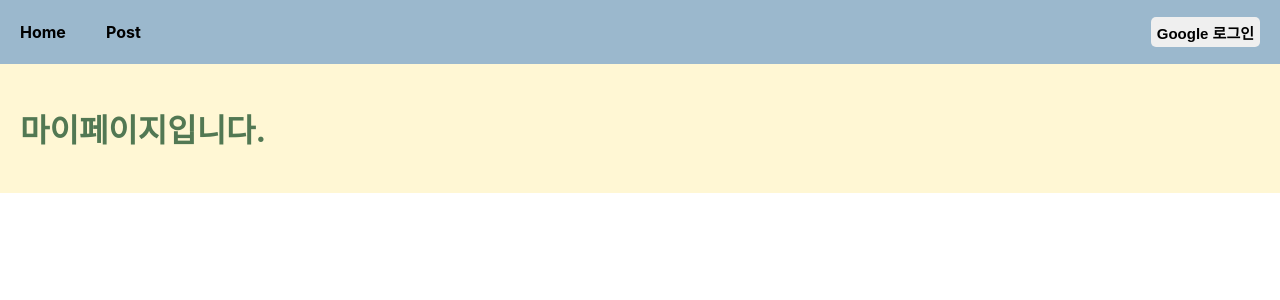
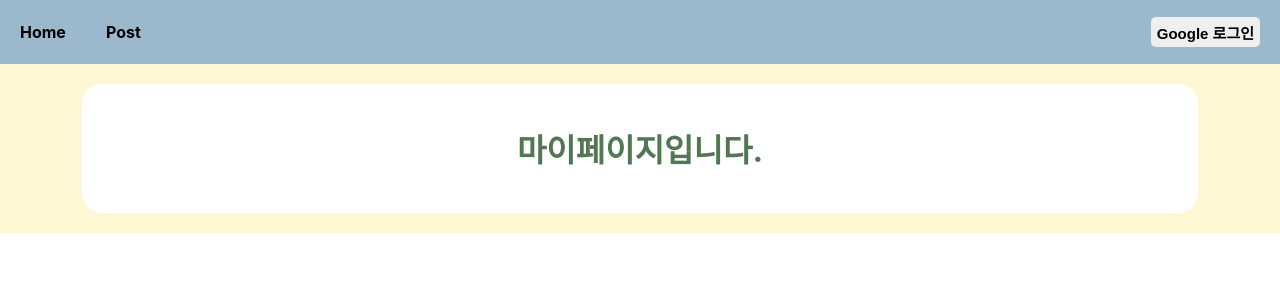
Before and after one commit to pangil5634/lets_do_it, a React (Create React App) app in the folder Web/myreact/: page /MyPage in a window 1280 px wide. Shown: the top 300 px of the page. Built offline with nearby package versions, Linux system fonts and the light colour scheme; no server answers; the database is empty.

Commit message:
231213 myPage 레이아웃 수정

```diff
--- a/Web/myreact/src/pages/MyPage.js
+++ b/Web/myreact/src/pages/MyPage.js
@@ -1,10 +1,16 @@
-import { Page } from "../components/Page";
+import {Page} from "../components/Page";
 
 function MyPage() {
     return (
-      <Page>
-        <h1>마이페이지입니다.</h1>
-      </Page>
+        <Page alignItems="center">
+            <Page
+                width="90%"
+                backgroundColor="white"
+                alignItems="center"
+                borderRadius="20px">
+                <h1>마이페이지입니다.</h1>
+            </Page>
+        </Page>
     );
 }
 
```
